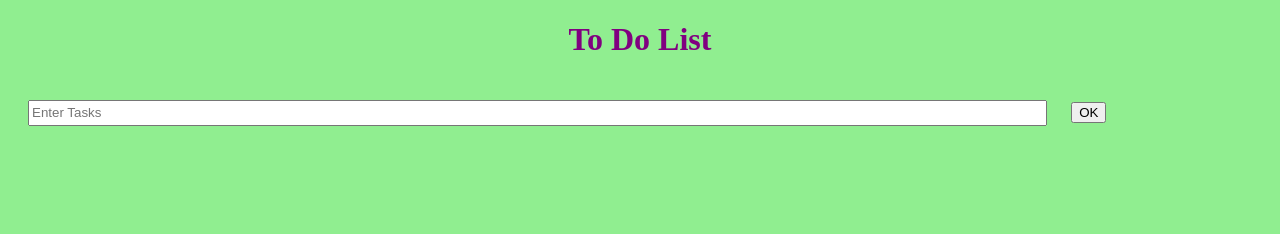
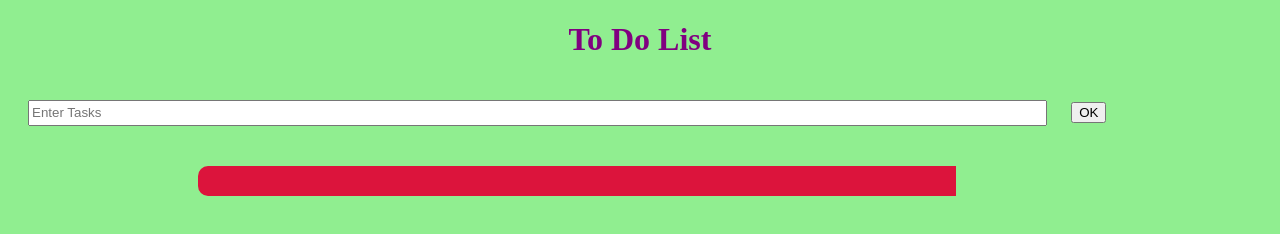
Before and after one commit to aadarshraj02/To-Do-List, a plain HTML site: page index.html in a window 1280 px wide. Both pictures are taken after a click on the button "OK". Drawn offline with Linux system fonts and the light colour scheme.

Commit message:
added class and called class in javascript

```diff
--- a/script.js
+++ b/script.js
@@ -7,6 +7,7 @@ function addTodoListItem(){
     const toDoDiv = document.createElement("div");
     toDoDiv.classList.add("itemAll");
     const item =document.createElement('p');
+    item.classList.add('item');
     item.innerHTML = textArea.value;
     toDoDiv.appendChild(item);
     todoList.appendChild (toDoDiv)
--- a/styles/style.css
+++ b/styles/style.css
@@ -25,4 +25,6 @@ input{
     display: grid;
     align-content: center;
     font-size: 20px;
+    background-color: crimson;
+    padding: 2%;
 }
```
